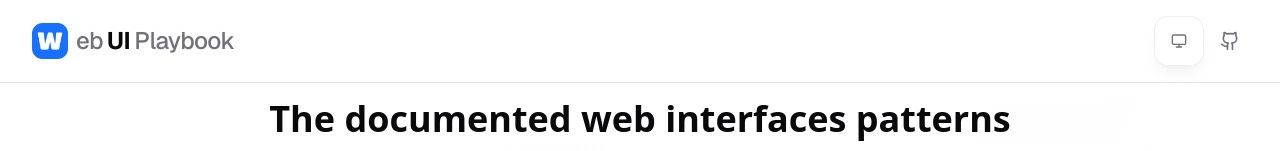
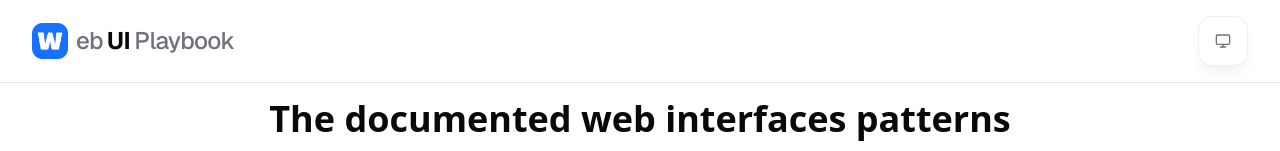
Before and after one commit to ahmadrafidev/web-ui-playbook, a Next.js app: page / in a window 1280 px wide. Shown: the top 151 px of the page. Built offline with nearby package versions, Linux system fonts and the light colour scheme.

Commit message:
remove github logo on header

```diff
--- a/components/header.tsx
+++ b/components/header.tsx
@@ -1,6 +1,5 @@
 import Link from "next/link"
 import Image from "next/image"
-import { Github } from "lucide-react"
 import { ThemeToggle } from "@/components/theme-toggle"
 
 export function Header() {
@@ -27,14 +26,6 @@ export function Header() {
           </Link>
           <nav className="flex items-center space-x-1 md:space-x-2">
             <ThemeToggle />
-            <Link
-              href="https://github.com/ahmadrafidev/web-ui-playbook"
-              target="_blank"
-              rel="noopener noreferrer"
-              className="text-muted-foreground hover:text-foreground transition-colors flex items-center space-x-1 p-1.5 sm:p-2 rounded-md hover:bg-muted"
-            >
-              <Github className="h-4 w-4 sm:h-5 sm:w-5" />
-            </Link>
           </nav>
         </div>
       </div>
```
